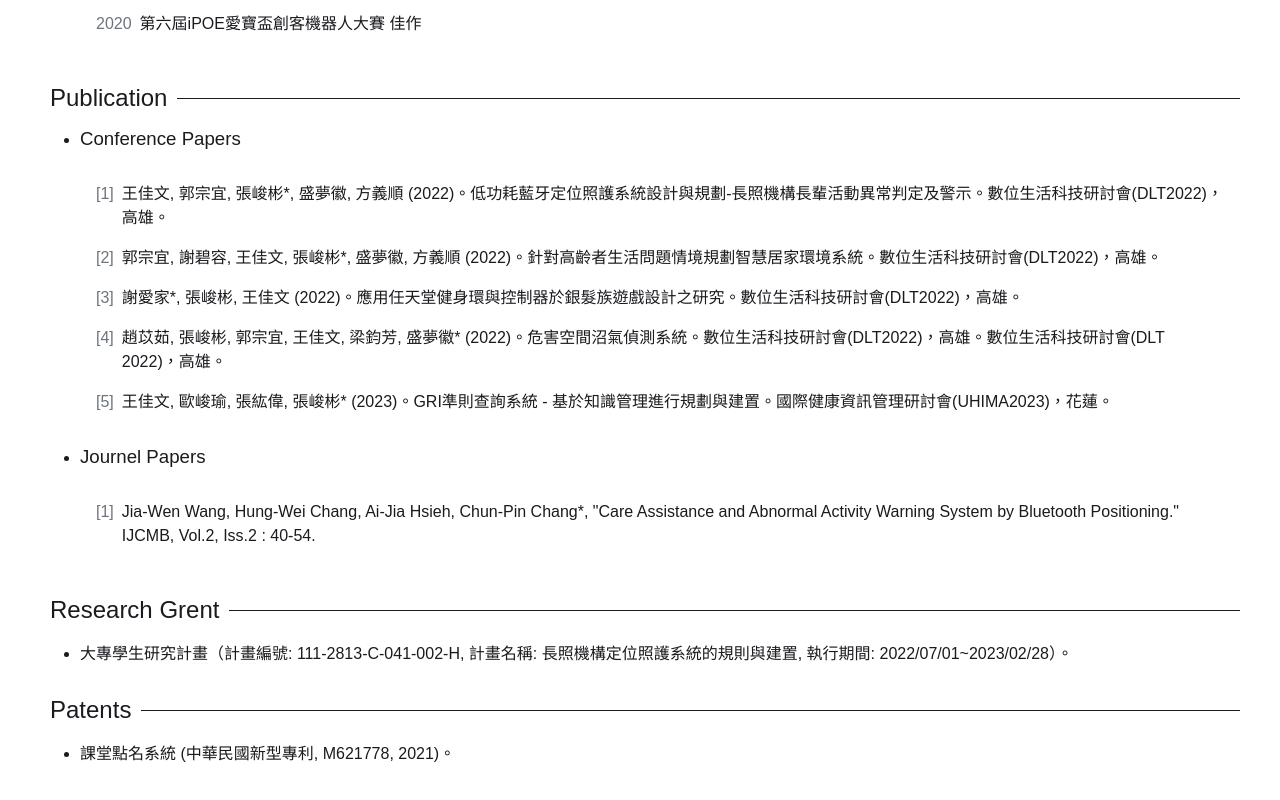
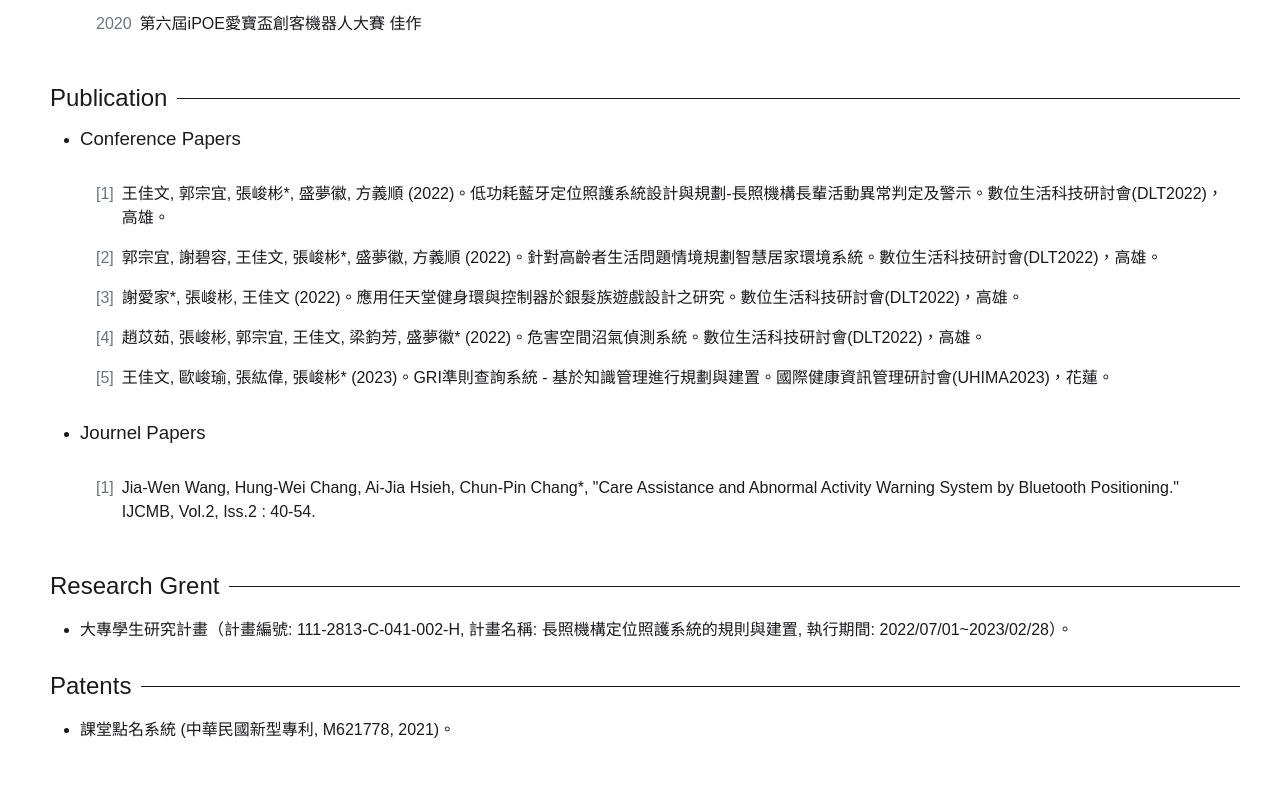
Before and after one commit to gabeewang/gabeewang.github.io, a plain HTML site: page content/CV/index.html in a window 1280 px wide. Shown: the part 844-1644 px from the top of the page. Drawn offline with nearby package versions, Linux system fonts and the light colour scheme.

Commit message:
Update index.html

```diff
--- a/content/CV/index.html
+++ b/content/CV/index.html
@@ -134,7 +134,7 @@
               </li>
               <li>
                 <span class="id">[4]</span>
-                <span>趙苡茹, 張峻彬, 郭宗宜, 王佳文, 梁鈞芳, 盛夢徽* (2022)。危害空間沼氣偵測系統。數位生活科技研討會(DLT2022)，高雄。數位生活科技研討會(DLT 2022)，高雄。</span>
+                <span>趙苡茹, 張峻彬, 郭宗宜, 王佳文, 梁鈞芳, 盛夢徽* (2022)。危害空間沼氣偵測系統。數位生活科技研討會(DLT2022)，高雄。</span>
               </li>
               <li>
                 <span class="id">[5]</span>
```
